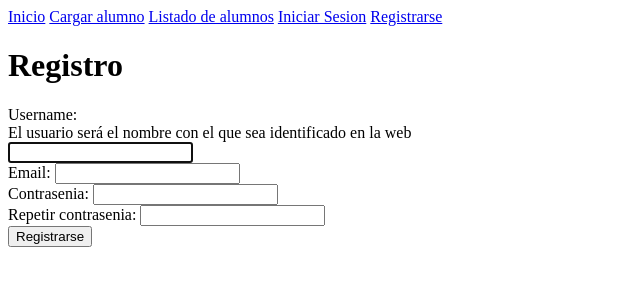
After one commit to lusalemme/proyecto, a Django app: page /usuarios/registro/ in a window 1280 px wide. The commit adds this page. Shown: the top 300 px of the page, without its empty margins (0-640 px from the left). Run offline with Django 5.2, Linux system fonts and the light colour scheme.

Commit message:
Se agrego registro de usuarios. Se impide cargar alumno, borrar o actualizar sin estar ininiciado sesion. Se cambio nombre login por iniciar_sesion

```diff
--- a/proyecto/settings.py
+++ b/proyecto/settings.py
@@ -122,3 +122,5 @@ STATIC_URL = 'static/'
 # https://docs.djangoproject.com/en/5.2/ref/settings/#default-auto-field
 
 DEFAULT_AUTO_FIELD = 'django.db.models.BigAutoField'
+
+LOGIN_URL = '/usuarios/iniciar-sesion/'
--- a/templates/base.html
+++ b/templates/base.html
@@ -10,11 +10,19 @@
         <a href={% url "inicio" %}>Inicio</a>
         <a href={% url "cargar_alumno" %}>Cargar alumno</a>
         <a href={% url "listado_de_alumnos" %}>Listado de alumnos</a>
-        <a href={% url "login" %}>Iniciar Sesion</a>
+
+        {% if request.user.is_authenticated %}
+        <a href="#"> {{request.user.username}} </a>
         <form action={% url "logout" %} method="POST">
             {% csrf_token %}
             <input type="submit" value="Cerrar Sesion">
         </form>
+
+        {% else %}
+        <a href={% url "iniciar_sesion" %}>Iniciar Sesion</a>
+        <a href={% url "registro" %}>Registrarse</a>
+
+        {% endif %}
     </nav>
 
     <h1>{% block texto_h1 %} {% endblock texto_h1 %}</h1>
--- /dev/null
+++ b/usuarios/forms.py
@@ -0,0 +1,16 @@
+from django.contrib.auth.forms import UserCreationForm
+from django.contrib.auth.models import User
+from django import forms
+
+
+class Registro(UserCreationForm):
+    email = forms.EmailField()
+    password1 = forms.CharField(label="Contrasenia", widget=forms.PasswordInput)
+    password2 = forms.CharField(label="Repetir contrasenia", widget=forms.PasswordInput)
+
+    class Meta:
+        model = User
+        fields = ["username", "email", "password1", "password2"]
+        help_texts = {
+            'username': 'El usuario será el nombre con el que sea identificado en la web'
+        }
--- /dev/null
+++ b/usuarios/templates/registro.html
@@ -0,0 +1,12 @@
+{% extends "base.html" %}
+{% block texto_h1 %} Registro {% endblock texto_h1 %}
+
+{% block contenido %}
+    <form action={% url "registro" %} method="POST">
+        {% csrf_token %}
+
+        {{formulario}}
+
+        <input type="submit" value="Registrarse">
+    </form>
+{% endblock contenido %}
--- a/usuarios/urls.py
+++ b/usuarios/urls.py
@@ -1,8 +1,9 @@
 from django.urls import path
-from usuarios.views import login
+from usuarios.views import iniciar_sesion, registro
 from django.contrib.auth.views import LogoutView
 
 urlpatterns = [
-    path('login/', login, name='login'),
+    path('iniciar-sesion/', iniciar_sesion, name='iniciar_sesion'),
+    path('registro/', registro, name='registro'),
     path('logout/', LogoutView.as_view(template_name="logout.html"), name='logout')
 ]
--- a/usuarios/views.py
+++ b/usuarios/views.py
@@ -1,8 +1,9 @@
 from django.shortcuts import render, redirect
-from django.contrib.auth.forms import AuthenticationForm
+from django.contrib.auth.forms import AuthenticationForm, UserCreationForm
 from django.contrib.auth import login
+from usuarios.forms import Registro
 
-def login (request):
+def iniciar_sesion (request):
     if request.method == 'POST':
         formulario = AuthenticationForm(request, data=request.POST)
         if formulario.is_valid():
@@ -12,4 +13,15 @@ def login (request):
             return redirect ('inicio')
     else:
         formulario = AuthenticationForm()
-    return render(request, 'login.html', {'formulario': formulario})
+
+    return render(request, 'iniciar_sesion.html', {'formulario': formulario})
+
+def registro(request):
+    if request.method == "POST":
+        formulario = Registro(request.POST)
+        if formulario.is_valid():
+            formulario.save()
+            return redirect("iniciar_sesion")
+    else:
+        formulario = Registro()
+    return render(request, 'registro.html', {'formulario': formulario})
```
Also changed, not shown: inicio/views.py (+5 -2 lines), usuarios/templates/iniciar_sesion.html (renamed from usuarios/templates/login.html).
